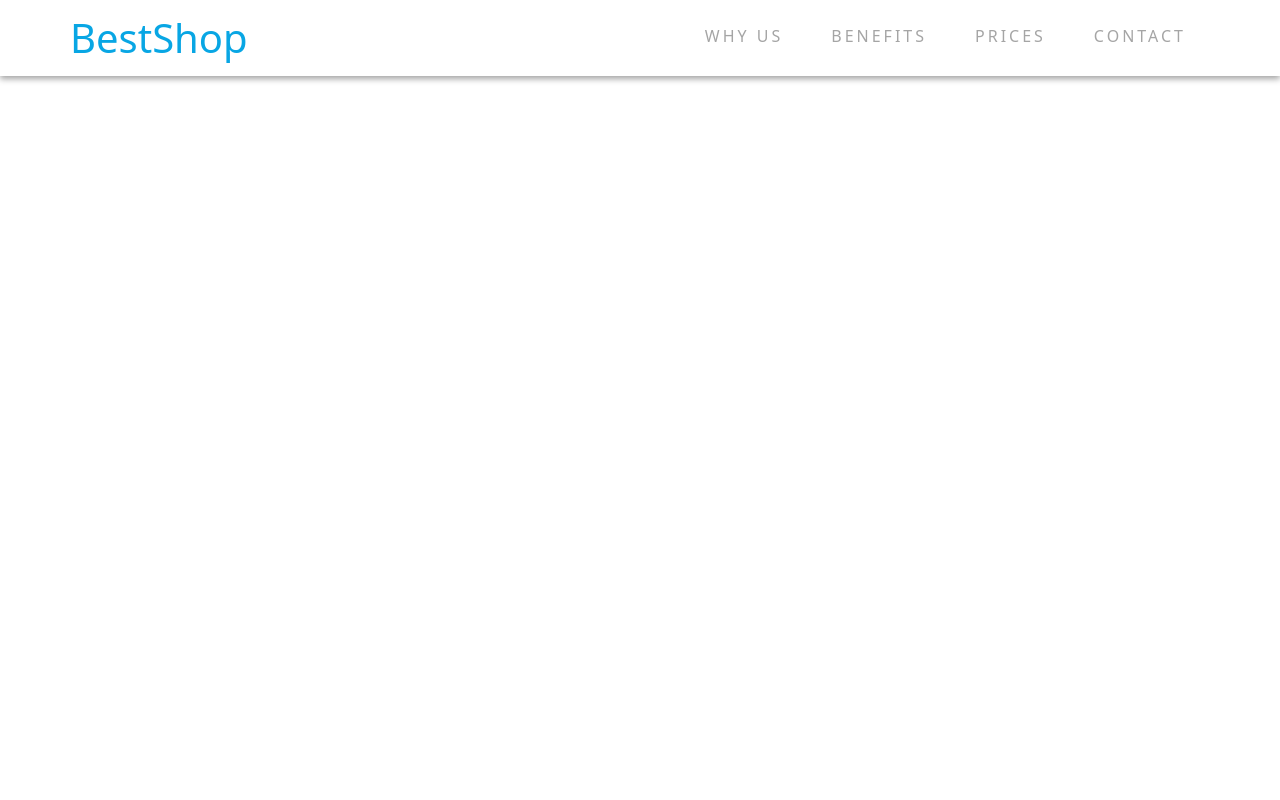
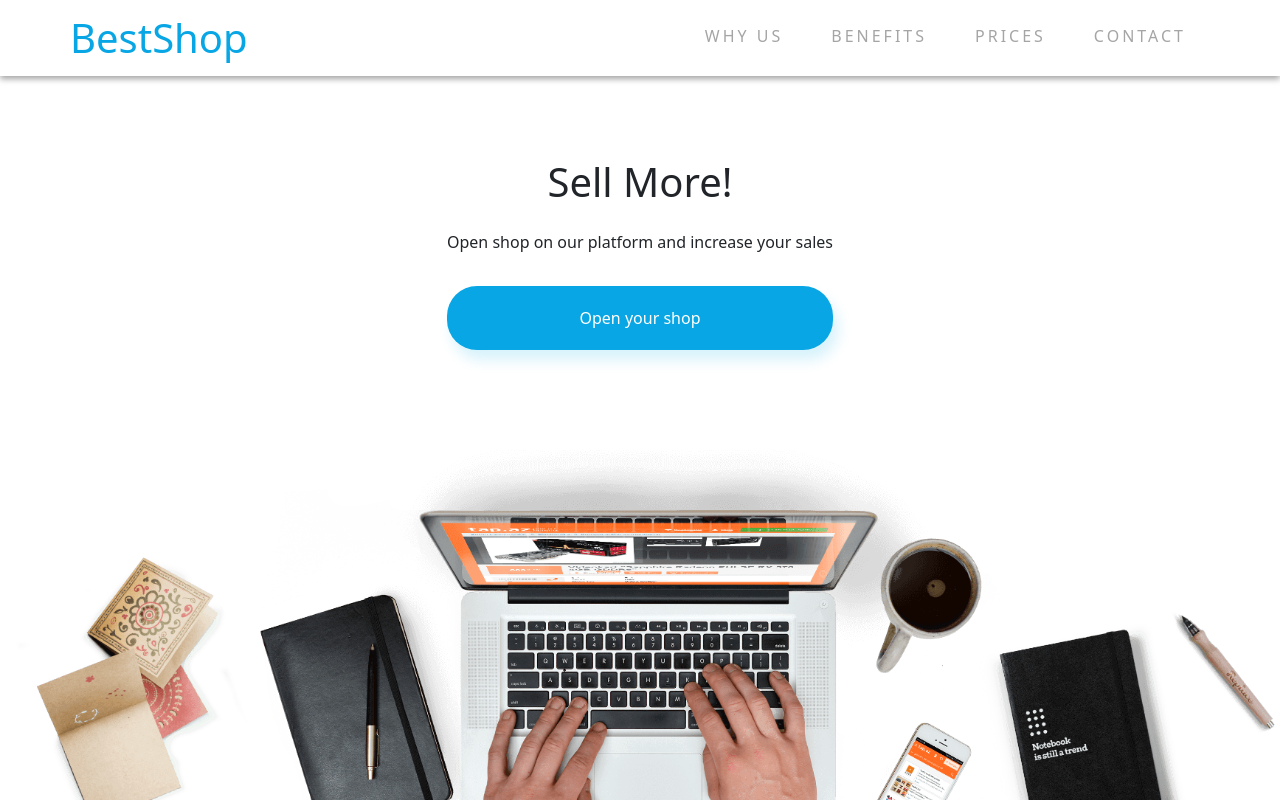
Before and after one commit to PatrykAdamski/BestShop, a React (Create React App) app: page / in a window 1280 px wide. Built offline with nearby package versions, Linux system fonts and the light colour scheme.

Commit message:
Add header

```diff
--- a/src/App.js
+++ b/src/App.js
@@ -1,10 +1,12 @@
 import React from "react";
+import HomeHeader from "./components/HomeHeader";
 import Navigation from "./components/Navigation";
 
 export default function App() {
   return (
     <div className="container-fluid gx-0">
       <Navigation></Navigation>
+      <HomeHeader></HomeHeader>
     </div>
   );
 }
--- /dev/null
+++ b/src/components/HomeHeader.js
@@ -0,0 +1,20 @@
+import React from "react";
+
+export default function HomeHeader() {
+  return (
+    <header className="vh-100 d-flex flex-column">
+      <div className="container h-50 d-flex align-items-end justify-content-center">
+        <div className="d-flex flex-column align-items-center mx-3">
+          <h1 className="fw-normal fs-1">Sell More!</h1>
+          <p className="text-center mt-3">
+            Open shop on our platform and increase your sales
+          </p>
+          <button className="custom-btn custom-btn-blue w-100 mt-3">
+            Open your shop
+          </button>
+        </div>
+      </div>
+      <div className="img-fluid h-50 custom-headerBackground"></div>
+    </header>
+  );
+}
--- a/src/components/Navigation.js
+++ b/src/components/Navigation.js
@@ -3,11 +3,11 @@ import { Link as LinkScroll } from "react-scroll";
 
 export default function Navigation() {
   return (
-    <div className="custom-navigation">
+    <div className="custom-navigation fixed-top">
       <nav className="container navbar py-0 navbar-expand-lg">
         <div className="display-6 ms-3 ms-md-0 custom-logo">BestShop</div>
         <button
-          className="navbar-toggler custom-btn py-4"
+          className="navbar-toggler custom-btn py-4 collapsed"
           type="button"
           data-bs-toggle="collapse"
           data-bs-target="#navbarSupportedContent"
@@ -15,12 +15,12 @@ export default function Navigation() {
           aria-expanded="false"
           aria-label="Toggle navigation"
         >
-          <div className="bg-dark custom-line1"></div>
-          <div className="bg-dark custom-line2"></div>
-          <div className="bg-dark custom-line3"></div>
+          <div className="custom-line1"></div>
+          <div className="custom-line2"></div>
+          <div className="custom-line3"></div>
         </button>
         <ul
-          className="collapse navbar-collapse navbar-nav text-uppercase justify-content-end"
+          className="collapse navbar-collapse navbar-nav text-uppercase justify-content-end bg-white"
           id="navbarSupportedContent"
         >
           <LinkScroll className="px-4 py-4 custom-nav-link">Why us</LinkScroll>
--- /dev/null
+++ b/src/sass/elements/_button.scss
@@ -0,0 +1,22 @@
+.custom-btn {
+  outline: none;
+  border: none;
+  color: $color-white;
+  border-radius: 30px;
+  padding: 20px 60px;
+  &:hover {
+    filter: brightness(90%);
+  }
+}
+.custom-btn-blue {
+  background-color: $color-primary;
+  box-shadow: 5px 10px 14px #07ace629;
+}
+.custom-btn-red {
+  background-color: $color-redish;
+  box-shadow: 5px 10px 14px #07ace629;
+}
+.custom-btn-green {
+  background-color: $color-green;
+  box-shadow: 5px 10px 14px #07ace629;
+}
--- /dev/null
+++ b/src/sass/elements/_homeHeader.scss
@@ -0,0 +1,14 @@
+.custom-headerBackground {
+  background-image: url(../../assets/Background.png);
+  background-position: bottom center;
+  background-size: 220% 70%;
+  background-repeat: no-repeat;
+  @include tablet {
+    margin-top: 100px;
+    background-size: cover;
+  }
+}
+.custom-introBtn {
+  color: #fff;
+  background-color: $color-primary;
+}
--- a/src/sass/elements/_navigation.scss
+++ b/src/sass/elements/_navigation.scss
@@ -31,6 +31,7 @@
   height: 3px;
   margin: 5px;
   transition: 0.2s;
+  background-color: $color-primary;
 }
 .custom-line1 {
   transform: rotate(-45deg) translate(-5px, 6px);
--- a/src/sass/main.scss
+++ b/src/sass/main.scss
@@ -3,5 +3,8 @@
 @import "./settings/fonts";
 @import "./generic/base";
 @import "./settings/colors";
+@import "./settings/mixins";
 
 @import "./elements/navigation";
+@import "./elements/homeHeader";
+@import "./elements/button";
--- /dev/null
+++ b/src/sass/settings/_mixins.scss
@@ -0,0 +1,5 @@
+@mixin tablet {
+  @media (min-width: 550px) {
+    @content;
+  }
+}
```
